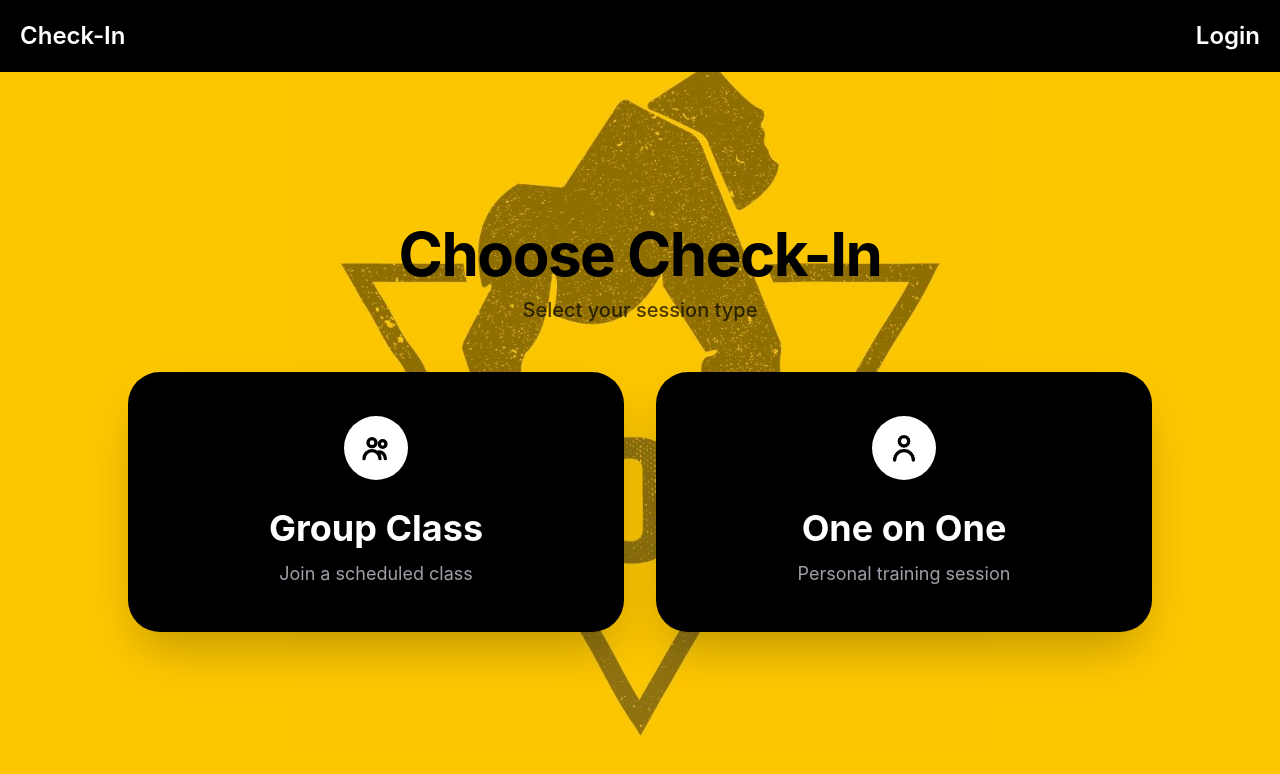
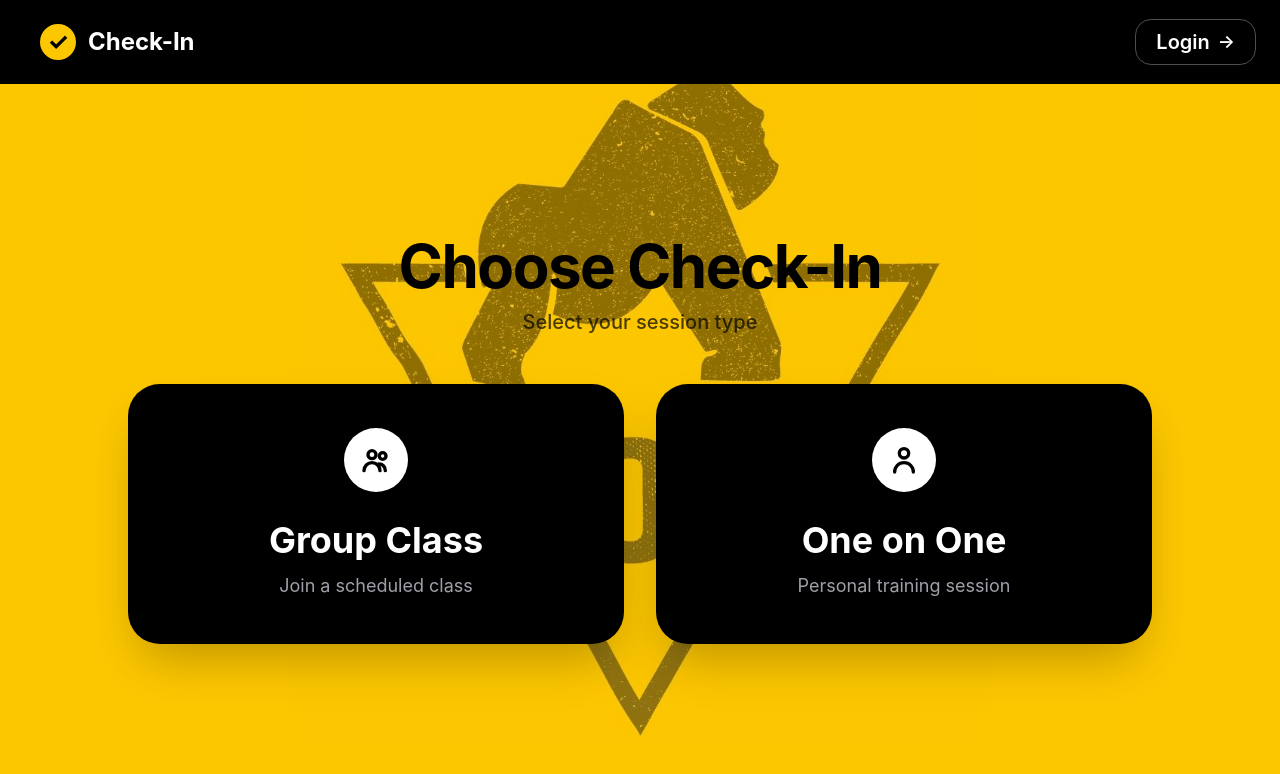
Before and after one commit to saumyasriv/gym-checkin-frontend, a React (Vite) app: page / in a window 1280 px wide. Shown: the top 774 px of the page. Built offline with nearby package versions, Linux system fonts and the light colour scheme.

Commit message:
Update App.jsx

```diff
--- a/src/App.jsx
+++ b/src/App.jsx
@@ -77,16 +77,49 @@ function Layout() {
         <div className="relative z-10">
 
           {/* Navbar */}
-          <div className="bg-black text-white p-5 flex items-center">
+          <div className="bg-black text-white px-6 py-4 flex items-center">
 
             {/* Left Side */}
-            <div className="flex items-center gap-35">
+            <div className="flex items-center gap-4">
 
+              {/* CHECK-IN HOME */}
               <Link
                 to="/"
-                className="text-2xl font-semibold"
+                className="
+                  flex
+                  items-center
+                  gap-3
+                  px-4
+                  py-2
+                  rounded-2xl
+                  text-2xl
+                  font-bold
+                  transition
+                  hover:bg-white/10
+                "
               >
-                Check-In
+
+                {/* Checkmark Icon */}
+                <div
+                  className="
+                    w-9
+                    h-9
+                    rounded-full
+                    bg-yellow-400
+                    text-black
+                    flex
+                    items-center
+                    justify-center
+                    font-bold
+                  "
+                >
+                  ✓
+                </div>
+
+                <span>
+                  Check-In
+                </span>
+
               </Link>
 
               {isAdmin && !isLoginPage && (
@@ -95,21 +128,45 @@ function Layout() {
 
                   <Link
                     to="/add-member"
-                    className="text-2xl font-semibold"
+                    className="
+                      px-4
+                      py-2
+                      rounded-2xl
+                      text-xl
+                      font-semibold
+                      transition
+                      hover:bg-white/10
+                    "
                   >
                     New Member
                   </Link>
 
                   <Link
                     to="/add-membership"
-                    className="text-2xl font-semibold"
+                    className="
+                      px-4
+                      py-2
+                      rounded-2xl
+                      text-xl
+                      font-semibold
+                      transition
+                      hover:bg-white/10
+                    "
                   >
                     Add New Membership
                   </Link>
 
                   <Link
                     to="/update-existing-member"
-                    className="text-2xl font-semibold"
+                    className="
+                      px-4
+                      py-2
+                      rounded-2xl
+                      text-xl
+                      font-semibold
+                      transition
+                      hover:bg-white/10
+                    "
                   >
                     Update Existing Member
                   </Link>
@@ -127,9 +184,28 @@ function Layout() {
 
                 <Link
                   to="/admin"
-                  className="text-2xl font-semibold"
+                  className="
+                    flex
+                    items-center
+                    gap-2
+                    px-5
+                    py-2
+                    rounded-2xl
+                    border
+                    border-white/30
+                    text-xl
+                    font-semibold
+                    transition
+                    hover:bg-white
+                    hover:text-black
+                  "
                 >
                   Login
+
+                  <span className="text-lg">
+                    →
+                  </span>
+
                 </Link>
 
               )}
@@ -145,7 +221,18 @@ function Layout() {
 
                     window.location.href = "/";
                   }}
-                  className="text-2xl font-semibold"
+                  className="
+                    px-5
+                    py-2
+                    rounded-2xl
+                    border
+                    border-white/30
+                    text-xl
+                    font-semibold
+                    transition
+                    hover:bg-white
+                    hover:text-black
+                  "
                 >
                   Logout
                 </button>
```
